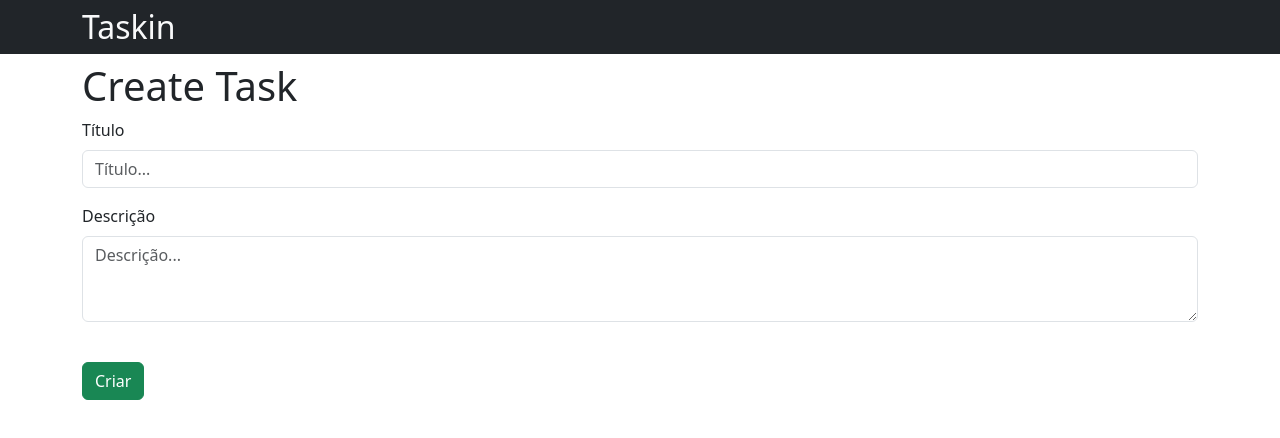
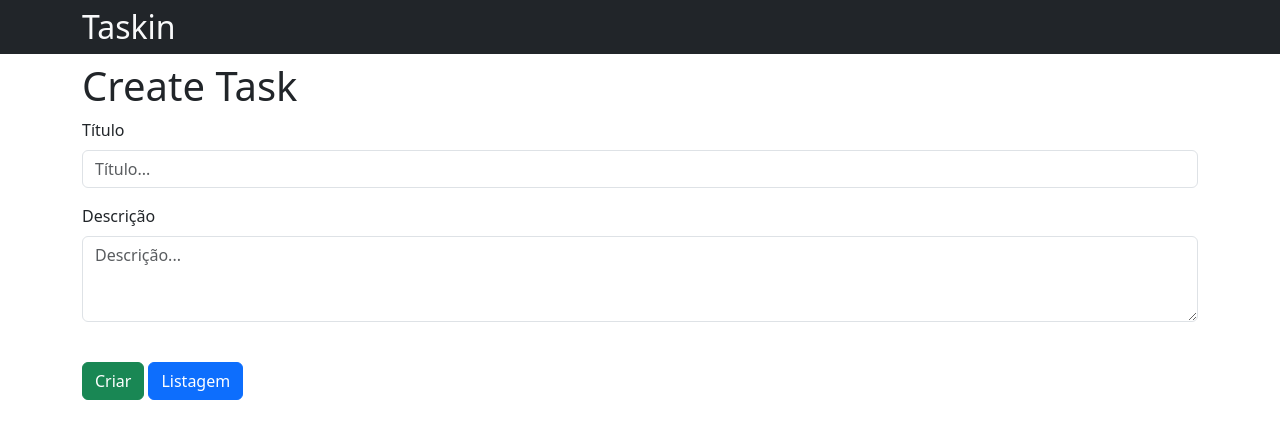
Before and after one commit to lucas-jdev/taskin-frontend, a Next.js app: page /task/form in a window 1280 px wide. Shown: the top 438 px of the page. Built offline with nearby package versions, Linux system fonts and the light colour scheme.

Commit message:
correction to btn 'listagem'

```diff
--- a/src/pages/task/form/index.tsx
+++ b/src/pages/task/form/index.tsx
@@ -125,15 +125,13 @@ export default function TaskForm() {
             >
                 {taskId ? "Atualizar" : "Criar"}
             </button>
-
-            {taskId && (
-                <Link
+            <Link
                 href="/task"
                 className="btn btn-primary ms-1"
             >
                 Listagem
             </Link>
-            )}
+
         </form>
     );
 }
```
